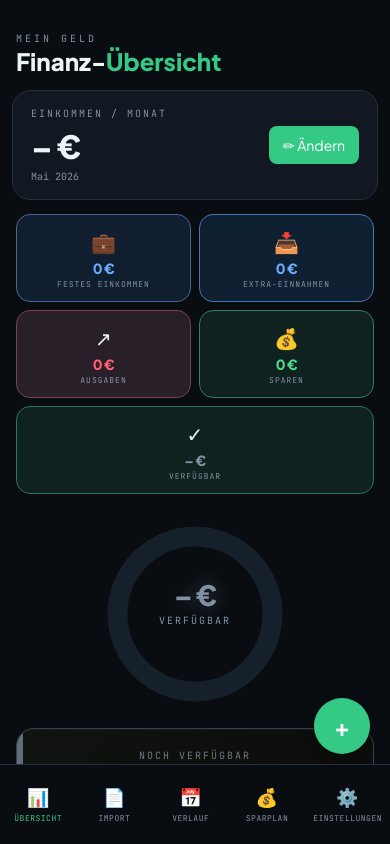
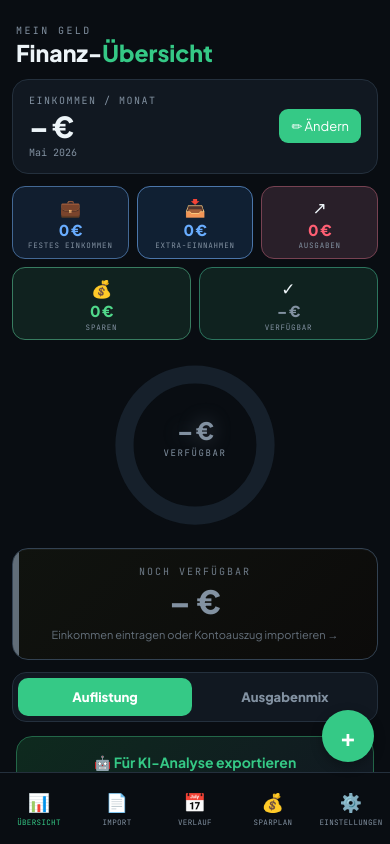
Before and after one commit to Elvios97/FinanzApp, a website built with Vite: page index.html in a window 390 px wide. Built offline with nearby package versions, Linux system fonts and the light colour scheme.

Commit message:
Improve responsive layout

```diff
--- a/style.css
+++ b/style.css
@@ -849,14 +849,18 @@ input:checked + .toggle-slider:before { transform: translateX(26px); background:
 .spacer { height: 16px; }
 
 @media (max-width: 767px) {
-  #app { padding-bottom: calc(80px + var(--safe)); }
+  #app { padding-bottom: calc(72px + var(--safe)); overflow: hidden; }
+  .screen {
+    min-height: 0;
+    padding-bottom: calc(18px + var(--safe));
+  }
   nav {
     top: auto;
     bottom: 0;
     left: 0;
     right: 0;
     width: auto;
-    height: 80px;
+    height: 72px;
     padding-bottom: var(--safe);
     border-top: 1px solid var(--border);
     border-right: none;
@@ -865,22 +869,84 @@ input:checked + .toggle-slider:before { transform: translateX(26px); background:
   .nav-btn {
     flex: 1;
     height: auto;
-    font-size: 8px;
+    font-size: 7.5px;
+    gap: 3px;
+    min-width: 0;
+    padding: 6px 2px;
+    letter-spacing: .35px;
   }
   .nav-icon { font-size: 18px; }
-  .stat { padding-left: 6px; padding-right: 6px; }
-  .stat-val { font-size: 14px; }
-  .stat-lbl { font-size: 8px; }
-  .topbar { padding: 32px 16px 0; }
-  .topbar-title { font-size: 24px; }
-  .income-bar { margin: 16px 12px 0; padding: 16px 18px; }
-  .income-val { font-size: 32px; }
-  .ring-wrap svg { width: 200px; height: 200px; }
-  .ring-remain { font-size: 28px; }
-  .hl-val { font-size: 36px; }
-  .entry-row { padding: 12px 16px; }
+  .topbar { padding: 24px 16px 0; }
+  .topbar-eyebrow { letter-spacing: 2.4px; }
+  .topbar-title { font-size: 23px; }
+  .income-bar {
+    margin: 14px 12px 0;
+    padding: 14px 16px;
+    gap: 12px;
+    border-radius: 16px;
+  }
+  .income-label { letter-spacing: 1.5px; margin-bottom: 4px; }
+  .income-val { font-size: 29px; line-height: 1.05; }
+  .income-edit-btn { padding: 9px 12px; font-size: 13px; border-radius: 9px; flex-shrink: 0; }
+  .stat-row {
+    grid-template-columns: repeat(6, minmax(0, 1fr));
+    padding: 12px 12px 0;
+    gap: 8px;
+  }
+  .stat {
+    grid-column: span 2;
+    min-height: 72px;
+    padding: 9px 6px 8px;
+    border-radius: 13px;
+    display: flex;
+    flex-direction: column;
+    justify-content: center;
+  }
+  .stat-saving,
+  .stat-available { grid-column: span 3; }
+  .stat-icon { font-size: 17px; margin-bottom: 4px; }
+  .stat-val { font-size: 15px; line-height: 1.05; }
+  .stat-lbl { font-size: 7.5px; letter-spacing: .8px; line-height: 1.15; }
+  .ring-wrap { padding-top: 14px; }
+  .ring-wrap svg { width: 182px; height: 182px; }
+  .ring-center { min-width: 112px; }
+  .ring-remain { font-size: 24px; }
+  .ring-lbl { font-size: 9px; letter-spacing: 1.6px; }
+  .hl-card {
+    margin: 12px 12px 0;
+    min-height: 110px;
+    padding: 16px;
+    border-radius: 16px;
+  }
+  .hl-copy { padding: 0 20px; }
+  .hl-sub { padding: 0 20px; font-size: 11px; }
+  .hl-val { font-size: 32px; }
+  .overview-panel-tabs { margin: 12px 12px 0; }
+  .category-card { margin: 12px 12px 0; padding: 15px; border-radius: 16px; }
+  .filter-bar { padding: 12px 12px 0; }
+  .filter-chip { padding: 7px 12px; font-size: 13px; }
+  .sort-select { padding: 9px 10px; font-size: 13px; }
+  .entry-list { padding: 10px 12px 0; gap: 7px; }
+  .entry-row { padding: 11px 12px; gap: 10px; }
   .entry-name { font-size: 15px; }
-  .entry-amt { font-size: 18px; }
+  .entry-amt { font-size: 16px; }
+  .fab {
+    bottom: calc(82px + var(--safe));
+    right: 16px;
+    width: 52px;
+    height: 52px;
+  }
+}
+
+@media (max-width: 380px) {
+  .income-bar {
+    align-items: stretch;
+    flex-direction: column;
+  }
+  .income-edit-btn { width: 100%; justify-content: center; }
+  .topbar-title { font-size: 22px; }
+  .stat-lbl { font-size: 7px; letter-spacing: .55px; }
+  .nav-btn span:last-child { font-size: 7px; }
 }
 
 /* ════════════════════════════════════════════════════════════════
@@ -1151,3 +1217,35 @@ input:checked + .toggle-slider:before { transform: translateX(26px); background:
 }
 
 /* ── Mobile Styles ───────────────────────────────────────────────── */
+/* Narrow desktop/tablet: keep sidebar nav, stack overview content. */
+@media (min-width: 768px) and (max-width: 1099px) {
+  #screen-overview.active {
+    display: block;
+    max-width: 980px;
+    padding-left: 128px;
+    padding-right: 48px;
+  }
+
+  #screen-overview .overview-side-panel {
+    display: flex;
+    height: auto;
+    max-height: none;
+    margin-top: 28px;
+    overflow: visible;
+  }
+
+  #screen-overview .filter-scroll {
+    flex-wrap: nowrap;
+    overflow-x: auto;
+  }
+
+  #screen-overview .entry-list {
+    flex: none;
+    max-height: none;
+    overflow: visible;
+  }
+
+  #screen-overview .overview-side-panel .ki-export-btn {
+    margin-top: 8px;
+  }
+}
```
